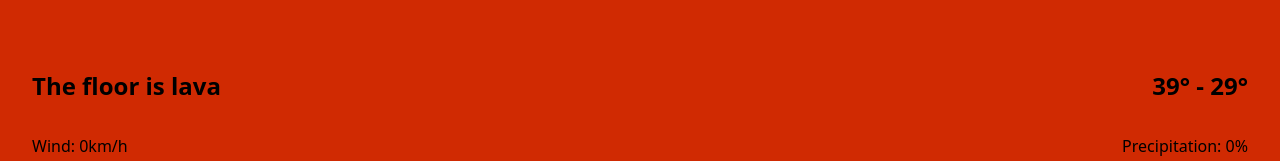
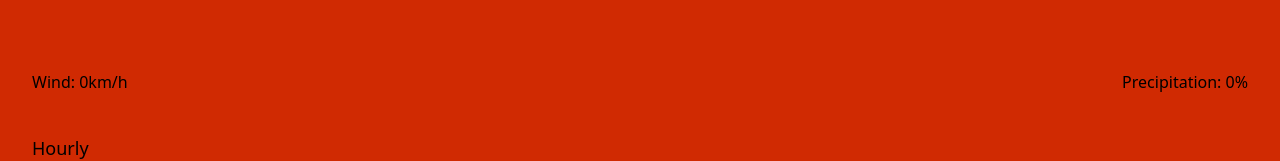
Before and after one commit to patrikvalentiny/patrikvalentiny, an Angular app: page / in a window 1280 px wide. Shown: the part 413-574 px from the top of the page. Built offline with nearby package versions, Linux system fonts and the light colour scheme; no server answers.

Commit message:
add gradient to page bottom

```diff
--- a/src/app/app.component.html
+++ b/src/app/app.component.html
@@ -1,4 +1,5 @@
-<div class="flex h-screen w-screen items-start justify-center p-8 overflow-y-auto overflow-x-hidden">
+<div class="flex h-screen w-screen items-start justify-center p-8 pb-20 overflow-y-auto overflow-x-hidden">
+  <div class="fixed h-28 w-screen bottom-0 right-0 bg-gradient-to-t from-base-100 from-15% pointer-events-none"></div>
   <div class="flex flex-col items-center justify-center w-full gap-10">
     <app-nav-bar class="w-full"></app-nav-bar>
 
--- a/src/app/overview/overview.component.html
+++ b/src/app/overview/overview.component.html
@@ -6,10 +6,10 @@
   <div>
     <label class="text-[18vh] w-full font-extrabold">{{currentTemperature}}°</label>
   </div>
-  <div class="flex flex-row w-full justify-between">
-    <label class="text-2xl font-semibold">The floor is lava</label>
-    <label class="text-2xl font-semibold">39° - 29°</label>
-  </div>
+<!--  <div class="flex flex-row w-full justify-between">-->
+<!--    <label class="text-2xl font-semibold">The floor is lava</label>-->
+<!--    <label class="text-2xl font-semibold">39° - 29°</label>-->
+<!--  </div>-->
   <div class="flex flex-row w-full justify-between">
     <label class="text-md font-normal">Wind: {{ windSpeedKmh }}km/h</label>
     <label class="text-md font-normal">Precipitation: {{ precipitation }}%</label>
--- a/src/app/overview/overview.component.ts
+++ b/src/app/overview/overview.component.ts
@@ -28,6 +28,6 @@ export class OverviewComponent implements OnInit {
   }
 
   async ngOnInit() {
-    this.userLocation = "Trnie"
+    this.userLocation = "Your location"
   }
 }
```
